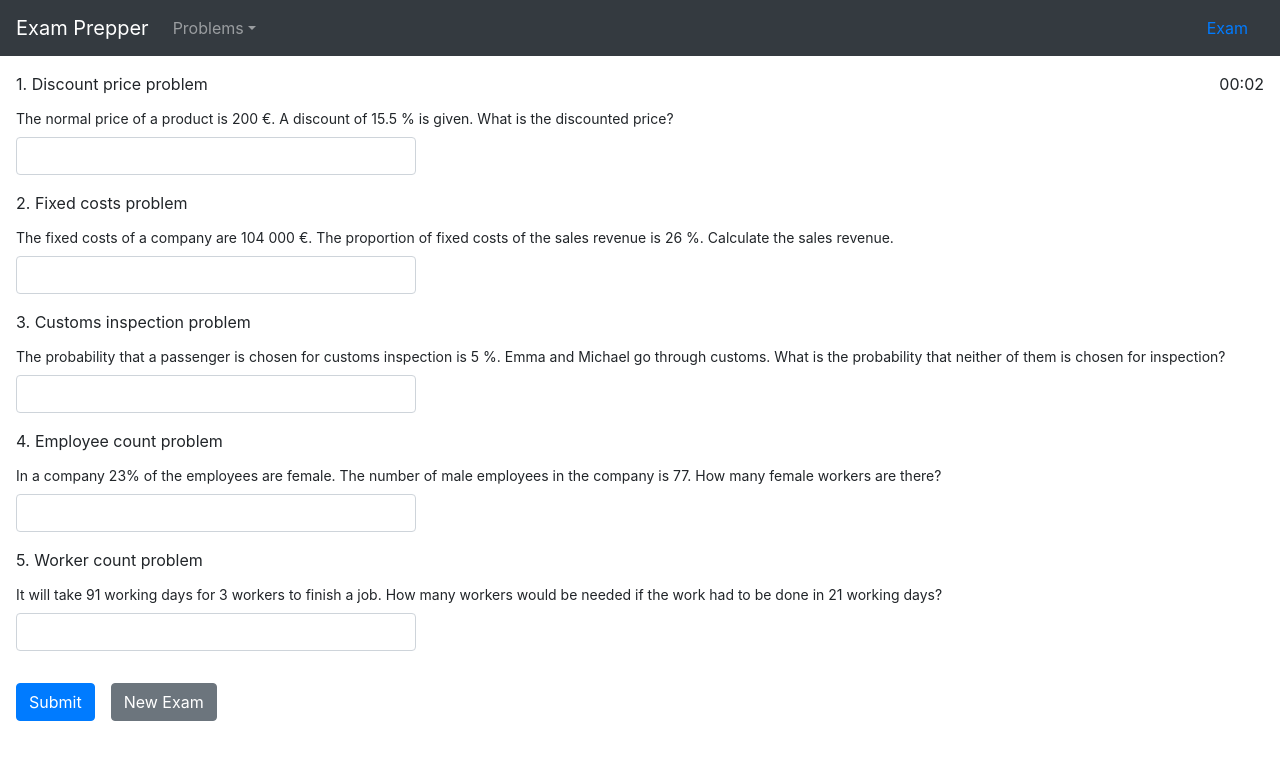
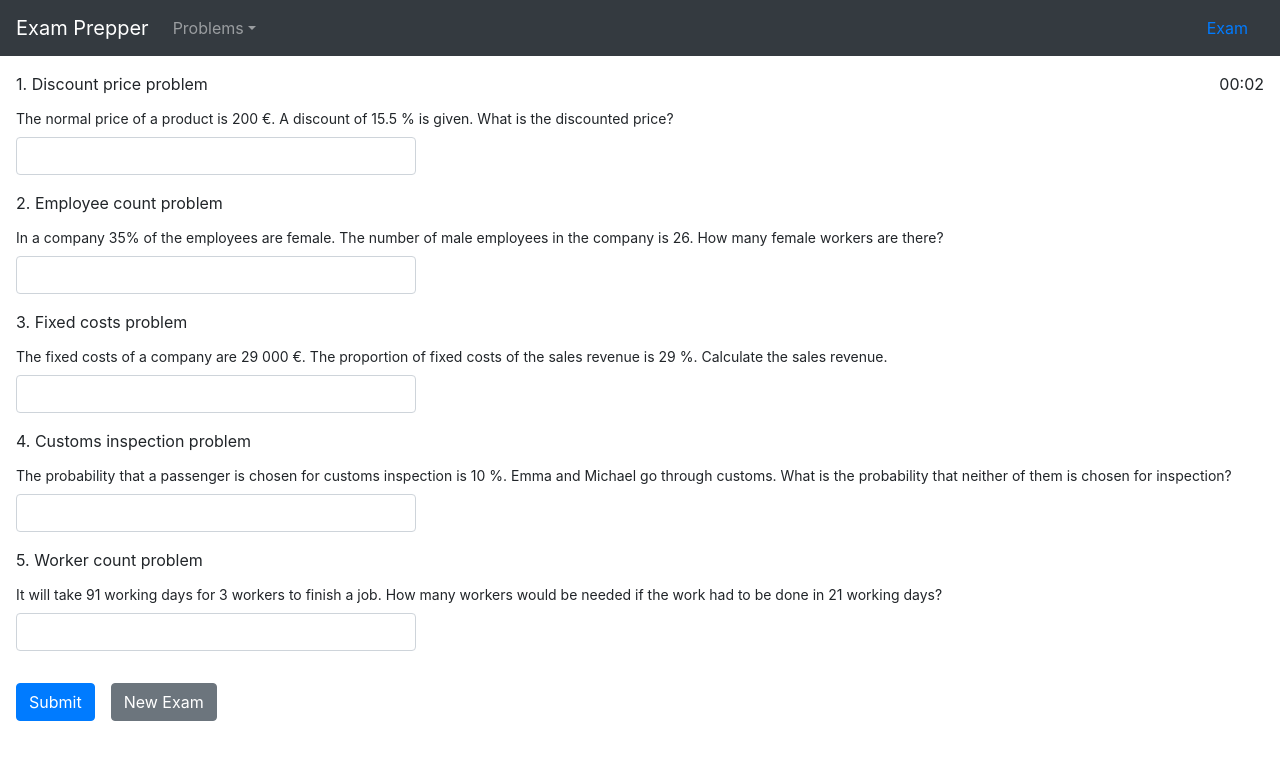
Before and after one commit to Custodia/exam-prepper, a React (Create React App) app: page /problems/customs-inspection in a window 1280 px wide. Both pictures are taken after a click on the button "Exam". Shown: the top 760 px of the page. Built offline with nearby package versions, Linux system fonts and the light colour scheme.

Commit message:
Add overall discount problem

```diff
--- a/src/components/pages/Exam.jsx
+++ b/src/components/pages/Exam.jsx
@@ -17,6 +17,7 @@ import {
   workerCount,
   discountPercentage,
   discountPrice,
+  overAllDiscount,
   ALL_PROBLEMS
 } from '../../problems'
 
@@ -26,9 +27,9 @@ import './Exam.css'
 
 const PROBLEM_POSITIONS = [
   [ discountPercentage, discountPrice ],
+  [ employeeCount, overAllDiscount ],
   [ fixedCosts ],
   [ customsInspection ],
-  [ employeeCount ],
   [ workerCount ]
 ]
 
--- a/src/problems/index.js
+++ b/src/problems/index.js
@@ -4,6 +4,7 @@ import * as employeeCount from './employeeCount'
 import * as workerCount from './workerCount'
 import * as discountPercentage from './discountPercentage'
 import * as discountPrice from './discountPrice'
+import * as overAllDiscount from './overallDiscount'
 
 const ALL_PROBLEMS = [
   fixedCosts,
@@ -11,7 +12,8 @@ const ALL_PROBLEMS = [
   employeeCount,
   workerCount,
   discountPercentage,
-  discountPrice
+  discountPrice,
+  overAllDiscount
 ]
 
 export {
@@ -21,5 +23,6 @@ export {
   workerCount,
   discountPercentage,
   discountPrice,
+  overAllDiscount,
   ALL_PROBLEMS
 }
--- /dev/null
+++ b/src/problems/overallDiscount.js
@@ -0,0 +1,28 @@
+import BigNumber from "bignumber.js"
+import { randomIntegerBetween } from '../helpers'
+
+const id = 'overall-discount'
+const problemTitle = 'Overall discount problem'
+
+const getProblem = (rng) => {
+  const discount1 = new BigNumber(randomIntegerBetween(rng)(60, 80)).dividedBy(100)
+  const discount2 = new BigNumber(randomIntegerBetween(rng)(60, 80)).dividedBy(100)
+  const overAllDiscount = (new BigNumber(1)).minus(discount1.times(discount2))
+
+  const discount1String = 100 - discount1.times(100).toFixed()
+  const discount2String = 100 - discount2.times(100).toFixed()
+  const problemStatement = `Calculate the overall discount when the price of a product is first discounted by ${discount1String}% and later it is discounted again by ${discount2String}%`
+  const isAnswerCorrect = (answer) =>
+    [overAllDiscount.toString(), overAllDiscount.times(100).toString(), `${overAllDiscount.times(100).toString()}%`].includes(answer)
+
+  return {
+    problemStatement,
+    isAnswerCorrect
+  }
+}
+
+export {
+  id,
+  problemTitle,
+  getProblem
+}
```
